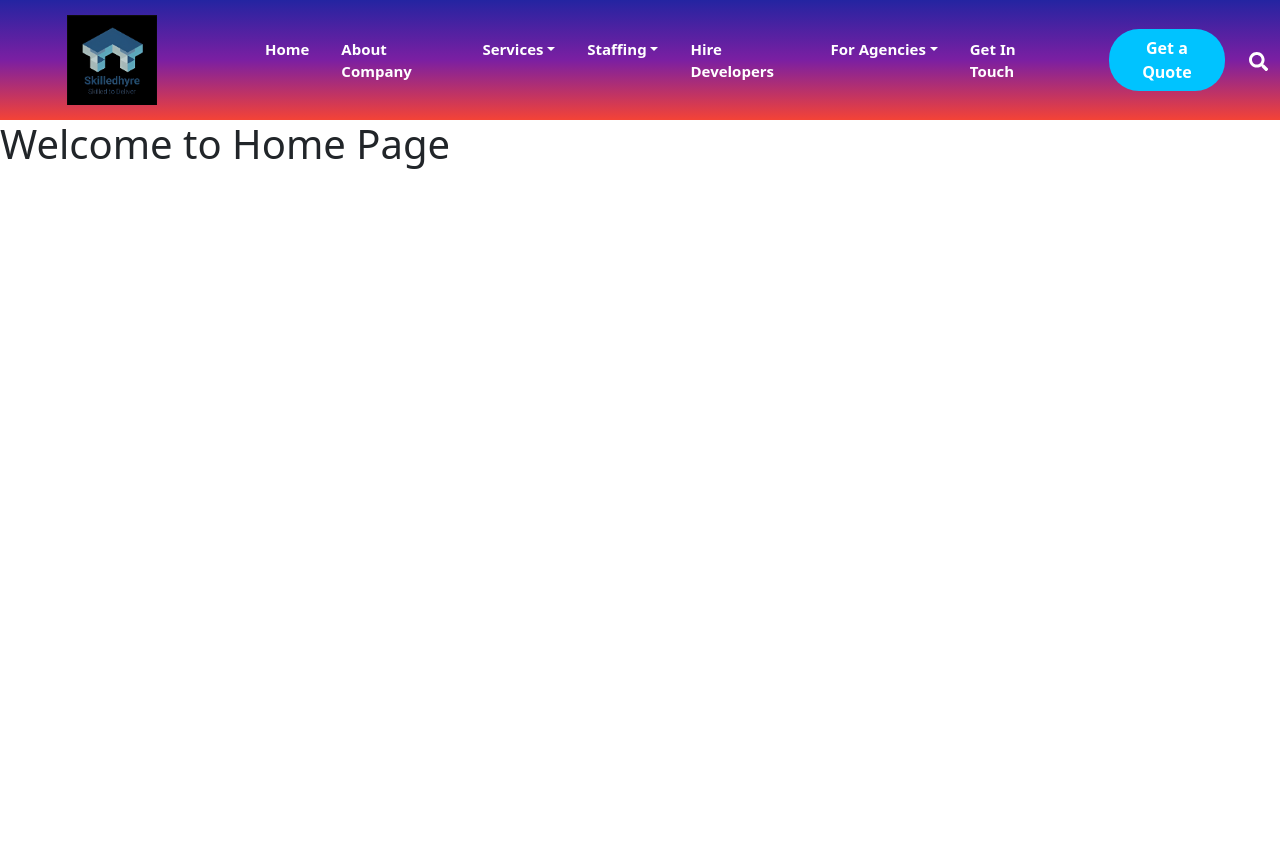
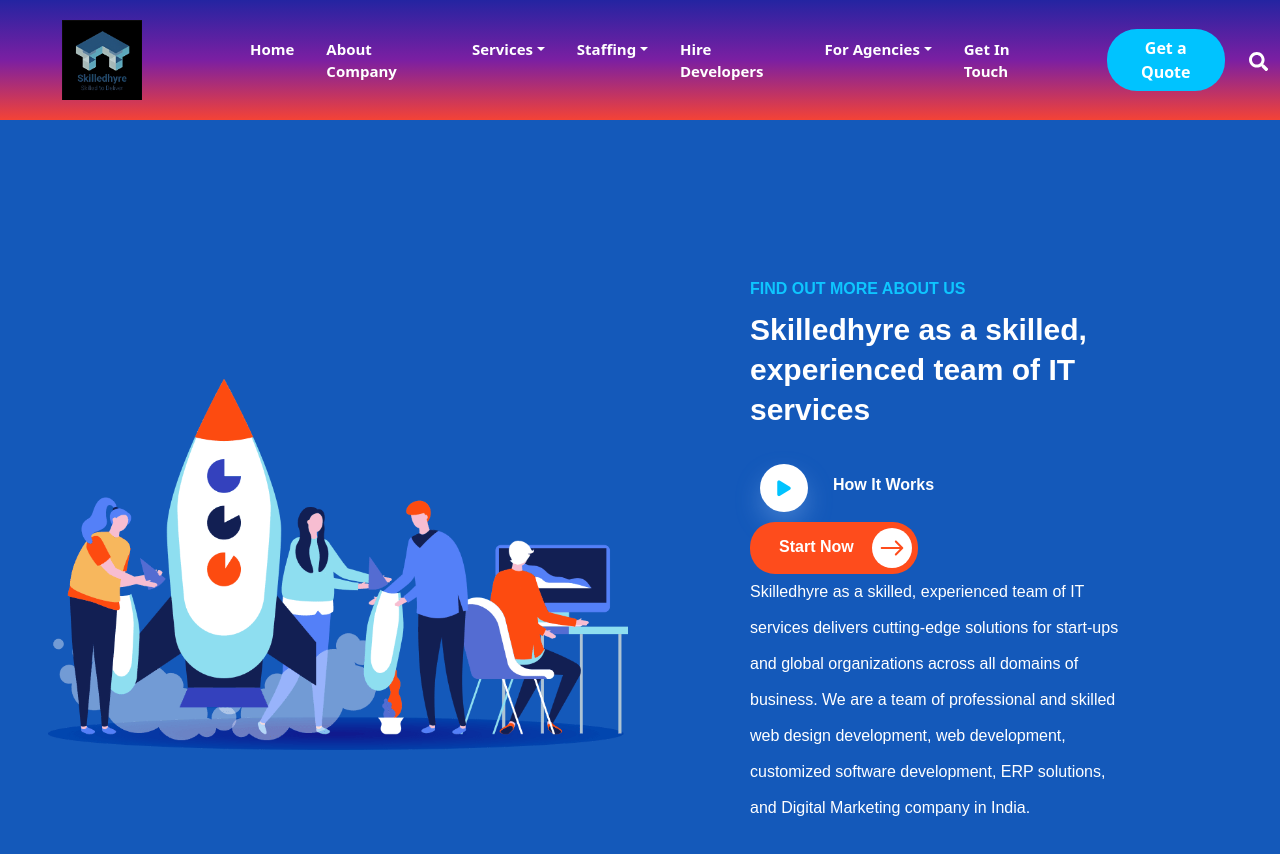
Before and after one commit to nikitabaladha/Skilledhyre, a React (Create React App) app in the folder skilledhyre/: page / in a window 1280 px wide. Shown: the top 854 px of the page. Before the commit the page ends 800 px from the top, so only its background shows below. Built offline with nearby package versions, Linux system fonts and the light colour scheme.

Commit message:
About-Us section ready with minor css

```diff
--- a/skilledhyre/package.json
+++ b/skilledhyre/package.json
@@ -3,6 +3,7 @@
   "version": "0.1.0",
   "private": true,
   "dependencies": {
+    "@fortawesome/fontawesome-free": "^6.6.0",
     "@testing-library/jest-dom": "^5.17.0",
     "@testing-library/react": "^13.4.0",
     "@testing-library/user-event": "^13.5.0",
--- a/skilledhyre/public/index.html
+++ b/skilledhyre/public/index.html
@@ -1,20 +1,25 @@
 <!DOCTYPE html>
 <html lang="en">
+
 <head>
   <meta charset="utf-8" />
   <link rel="icon" href="%PUBLIC_URL%/favicon.ico" />
   <meta name="viewport" content="width=device-width, initial-scale=1" />
   <meta name="theme-color" content="#000000" />
-    <meta
-      name="description"
-      content="Web site created using create-react-app"
-    />
+  <meta name="description" content="Web site created using create-react-app" />
   <link rel="apple-touch-icon" href="%PUBLIC_URL%/logo192.png" />
   <!--
       manifest.json provides metadata used when your web app is installed on a
       user's mobile device or desktop. See https://developers.google.com/web/fundamentals/web-app-manifest/
     -->
   <link rel="manifest" href="%PUBLIC_URL%/manifest.json" />
+
+  <!-- <link href="https://fonts.googleapis.com/css2?family=Material+Symbols+Outlined" rel="stylesheet" /> -->
+
+  <link rel="stylesheet" href="https://cdnjs.cloudflare.com/ajax/libs/font-awesome/6.0.0-beta3/css/all.min.css"
+    integrity="sha512-..." crossorigin="anonymous" referrerpolicy="no-referrer" />
+
+
   <!--
       Notice the use of %PUBLIC_URL% in the tags above.
       It will be replaced with the URL of the `public` folder during the build.
@@ -26,6 +31,7 @@
     -->
   <title>React App</title>
 </head>
+
 <body>
   <noscript>You need to enable JavaScript to run this app.</noscript>
   <div id="root"></div>
@@ -40,4 +46,5 @@
       To create a production bundle, use `npm run build` or `yarn build`.
     -->
 </body>
+
 </html>
--- a/skilledhyre/src/App.js
+++ b/skilledhyre/src/App.js
@@ -1,5 +1,6 @@
 import "bootstrap/dist/css/bootstrap.min.css";
 import "bootstrap/dist/js/bootstrap.bundle.min";
+import "@fortawesome/fontawesome-free/css/all.min.css";
 
 import React from "react";
 import { BrowserRouter as Router, Routes, Route } from "react-router-dom";
--- /dev/null
+++ b/skilledhyre/src/components/AboutUs/AboutUs.css
@@ -0,0 +1,136 @@
+/* ----------------------------------
+   About Us Section Styles
+---------------------------------- */
+
+.about-us-image {
+  background-repeat: no-repeat;
+  background-size: cover;
+  object-fit: cover;
+}
+
+.about-us {
+  background-color: #1459ba;
+}
+
+.about-us-content {
+  padding: 110px;
+}
+
+/* ----------------------------------
+     Text Styles
+  ---------------------------------- */
+
+.find-out-more-text {
+  color: #0ec6ff;
+  font-size: 16px;
+  font-weight: 700;
+  text-transform: uppercase;
+  line-height: 1.4em;
+  font-family: "Red Hat Display", sans-serif;
+  padding: 0;
+  margin: 0;
+  margin-bottom: 10px;
+}
+
+.about-us-description {
+  margin: 0 0 20px;
+  color: #ffffff;
+  font-size: 16px;
+  line-height: 36px;
+  font-family: "Red Hat Text", sans-serif;
+}
+
+.about-us-title {
+  color: #ffffff;
+  font-size: 30px;
+  line-height: 40px;
+  font-weight: 900;
+  font-family: "Red Hat Display", sans-serif;
+  padding: 0;
+  margin-top: 0;
+  box-sizing: border-box;
+}
+
+/* ----------------------------------
+     Button Styles
+  ---------------------------------- */
+
+.start-now-button {
+  color: #fff;
+  background: #fe4c1c;
+  text-align: left;
+  padding: 5px 5px 5px 28px;
+  font-size: 16px;
+  line-height: 1;
+  display: inline-block;
+  margin: 0;
+  white-space: nowrap;
+  vertical-align: middle;
+  font-weight: bold;
+  letter-spacing: 0;
+  cursor: pointer;
+  border: 1px solid transparent;
+  outline: 0;
+  position: relative;
+  font-family: "Red Hat Display", sans-serif;
+  overflow: hidden;
+  box-sizing: border-box;
+  border-radius: 25px;
+}
+
+/* ----------------------------------
+     Icon Styles
+  ---------------------------------- */
+
+.arrow-icon {
+  background-color: #ffffff;
+  color: #fe4c1c;
+  border-radius: 50px;
+  font-size: 1rem;
+  width: 40px;
+  height: 40px;
+  line-height: 40px;
+  margin-left: 14px;
+}
+
+.play-icon {
+  width: 48px;
+  height: 48px;
+  line-height: 49px;
+  font-size: 18px;
+  color: #00c3ff;
+  border-radius: 50%;
+  background-color: white;
+  margin-bottom: 10px;
+  margin-left: 10px;
+  align-items: center;
+  box-shadow: 0 12px 24px rgba(126, 173, 235, 0.4);
+  cursor: pointer;
+}
+
+.play-icon:hover {
+  background-color: #00c3ff;
+  color: white;
+}
+
+/* ----------------------------------
+     How It Works Container
+  ---------------------------------- */
+
+.how-it-works-container {
+  display: flex;
+  align-items: center;
+  gap: 10px;
+  text-align: center;
+  margin-top: 10px;
+  box-sizing: border-box;
+}
+
+.how-it-works-text {
+  color: #ffffff;
+  font-size: 16px;
+  font-weight: 700;
+  text-transform: capitalize;
+  margin-left: 15px;
+  font-family: "Red Hat Display", sans-serif;
+}
--- /dev/null
+++ b/skilledhyre/src/components/AboutUs/AboutUs.js
@@ -0,0 +1,52 @@
+import React from "react";
+import { Container, Row, Col, Image, Button } from "react-bootstrap";
+import { IoIosArrowRoundForward } from "react-icons/io";
+import aboutUsImage from "../../images/about-us.png";
+
+import "./AboutUs.css";
+
+const AboutUs = () => {
+  return (
+    <Container fluid className="p-5 about-us">
+      <Row>
+        <Col
+          md={6}
+          className="d-flex justify-content-center align-items-center about-us-image"
+        >
+          <Image src={aboutUsImage} fluid />
+        </Col>
+        <Col
+          md={6}
+          className="d-flex flex-column justify-content-center align-items-start about-us-content"
+        >
+          <h6 className="find-out-more-text">Find Out More About Us</h6>
+          <h2 className="mb-4 about-us-title">
+            Skilledhyre as a skilled, experienced team of IT services
+          </h2>
+
+          <div className="how-it-works-container">
+            <i className="fas fa-play play-icon"></i>
+            <p className="how-it-works-text">How It Works</p>
+          </div>
+
+          <Button
+            variant="secondary"
+            href="/start-now"
+            className="ml-2 start-now-button"
+          >
+            Start Now <IoIosArrowRoundForward className="arrow-icon" />
+          </Button>
+          <p className="lead mb-4 about-us-description">
+            Skilledhyre as a skilled, experienced team of IT services delivers
+            cutting-edge solutions for start-ups and global organizations across
+            all domains of business. We are a team of professional and skilled
+            web design development, web development, customized software
+            development, ERP solutions, and Digital Marketing company in India.
+          </p>
+        </Col>
+      </Row>
+    </Container>
+  );
+};
+
+export default AboutUs;
--- a/skilledhyre/src/components/Home/Home.js
+++ b/skilledhyre/src/components/Home/Home.js
@@ -1,11 +1,12 @@
 import React from "react";
 import Navbar from "../Navbar/Navbar";
+import AboutUs from "../AboutUs/AboutUs";
 
 const Home = () => {
   return (
     <>
       <Navbar />
-      <h1>Welcome to Home Page</h1>
+      <AboutUs />
     </>
   );
 };
--- a/skilledhyre/src/components/Navbar/Navbar.css
+++ b/skilledhyre/src/components/Navbar/Navbar.css
@@ -64,6 +64,11 @@
   font-weight: bold;
 }
 
+#brand-logo {
+  width: 80px;
+  height: 80px;
+}
+
 /* Responsive adjustments for navbar collapse */
 
 @media (min-width: 992px) {
@@ -111,7 +116,6 @@
 }
 
 .dropdown-menu {
-  display: none;
   position: absolute;
   top: 230%;
   left: 0;
@@ -123,16 +127,9 @@
   transition: opacity 0.3s ease-in-out;
 }
 
-/* Animation keyframes for sliding up dropdown menu */
-@keyframes slideUp {
-  from {
-    transform: translateY(20px);
-    opacity: 0;
-  }
-  to {
-    transform: translateY(0);
-    opacity: 1;
-  }
+.dropdown-menu.show {
+  opacity: 1;
+  transform: translateY(0);
 }
 
 /* Dropdown-item specific styling */
@@ -153,14 +150,20 @@
   background-color: transparent;
 }
 
+/* Animation keyframes for sliding up dropdown menu */
+@keyframes slideUp {
+  from {
+    transform: translateY(20px);
+    opacity: 0;
+  }
+  to {
+    transform: translateY(0);
+    opacity: 1;
+  }
+}
+
 .search-icon {
   margin-left: 1rem;
   color: white;
   font-size: 1.2rem;
 }
-
-#brand-logo {
-  width: 90px;
-  height: 90px;
-  margin-left: 5px;
-}
```
Also changed, not shown: skilledhyre/src/images/about-us.png (added), 1 other file (tests, documents, lock files or other folders). Lines whose indentation alone changed are shown as unchanged.
